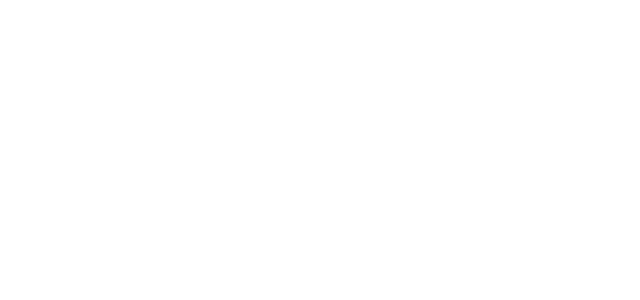
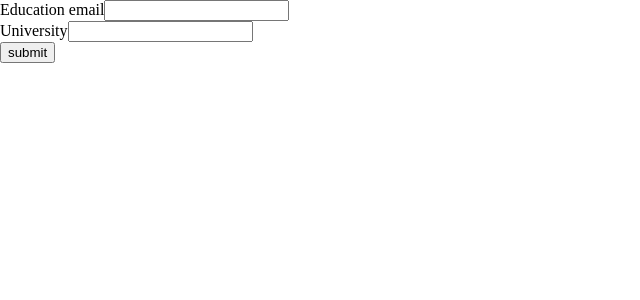
Before and after one commit to RupasreeH/login-auth, an Angular app: page /home in a window 1280 px wide. Before the commit this address led to /. Shown: the top 300 px of the page, without its empty margins (0-640 px from the left). Built offline with nearby package versions, Linux system fonts and the light colour scheme.

Commit message:
rp - committed changes for candeactivate - 6 files

```diff
--- a/src/app/app.routes.ts
+++ b/src/app/app.routes.ts
@@ -3,6 +3,7 @@ import { LoginComponent } from './login/login.component';
 import { HomeComponent } from './home/home.component';
 import { AuthGuard } from './auth.guard';
 import { LogoutComponent } from './logout/logout.component';
+import { canDeactivateGuard } from './can-deactivate.guard';
 
 export const routes: Routes = [
   {
@@ -13,7 +14,8 @@ export const routes: Routes = [
   {
     path: 'home',
     component: HomeComponent,
-    canActivate: [AuthGuard],
+    canDeactivate: [canDeactivateGuard],
+    // canActivate: [AuthGuard],
   },
 
   {
--- /dev/null
+++ b/src/app/can-component-deactivate.ts
@@ -0,0 +1,3 @@
+export interface CanComponentDeactivate {
+  canDeactivate: () => boolean | Promise<boolean>;
+}
--- /dev/null
+++ b/src/app/can-deactivate.guard.ts
@@ -0,0 +1,11 @@
+import { CanDeactivateFn } from '@angular/router';
+import { CanComponentDeactivate } from './can-component-deactivate';
+
+export const canDeactivateGuard: CanDeactivateFn<CanComponentDeactivate> = (
+  component,
+  currentRoute,
+  currentState,
+  nextState
+) => {
+  return component.canDeactivate ? component.canDeactivate() : true;
+};
--- a/src/app/home/home.component.html
+++ b/src/app/home/home.component.html
@@ -1 +1,13 @@
-<p>home works!</p>
+<div>
+  <form [formGroup]="EducationForm" (ngSubmit)="onsubmit()">
+    <div>
+      <label>Education email</label>
+      <input type="email" formControlName="email" />
+    </div>
+    <div>
+      <label>University</label>
+      <input type="text" formControlName="university" />
+    </div>
+    <button type="submit">submit</button>
+  </form>
+</div>
--- a/src/app/home/home.component.ts
+++ b/src/app/home/home.component.ts
@@ -1,11 +1,48 @@
-import { Component } from '@angular/core';
+import { Component, inject } from '@angular/core';
+import {
+  FormControl,
+  FormGroup,
+  FormsModule,
+  ReactiveFormsModule,
+  Validators,
+} from '@angular/forms';
+import { CanComponentDeactivate } from '../can-component-deactivate';
+import { Router } from '@angular/router';
 
 @Component({
   selector: 'app-home',
-  imports: [],
+  imports: [FormsModule, ReactiveFormsModule],
   templateUrl: './home.component.html',
-  styleUrl: './home.component.css'
+  styleUrl: './home.component.css',
 })
-export class HomeComponent {
+export class HomeComponent implements CanComponentDeactivate {
+  routes = inject(Router);
+  saved: boolean = false;
+  EducationForm = new FormGroup({
+    email: new FormControl('', {
+      validators: [Validators.required],
+    }),
+    university: new FormControl('', {
+      validators: [Validators.required],
+    }),
+  });
 
+  canDeactivate(): boolean {
+    if (!this.saved) {
+      return confirm('Are you sure you want to leave the page?');
+    } else {
+      return true;
+    }
+  }
+  onsubmit() {
+    //if (this.EducationForm.valid) {
+    this.saved = true;
+    console.log(
+      'form data',
+      this.EducationForm.value.email,
+      this.EducationForm.value.university
+    );
+    this.routes.navigate(['/logout']);
+    //}
+  }
 }
```
Also changed, not shown: 1 other file (tests, documents, lock files or other folders).
